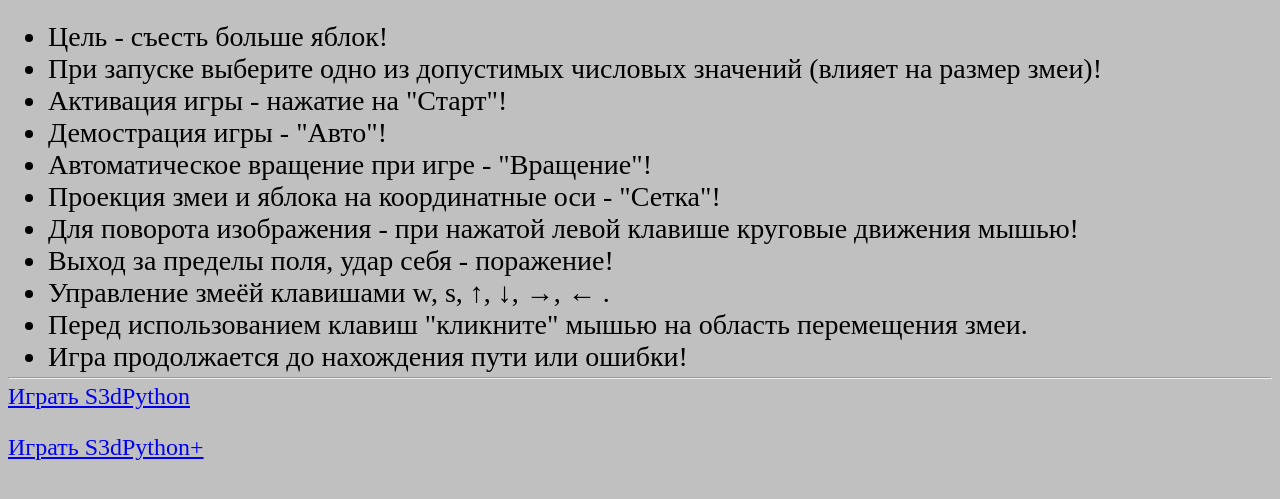
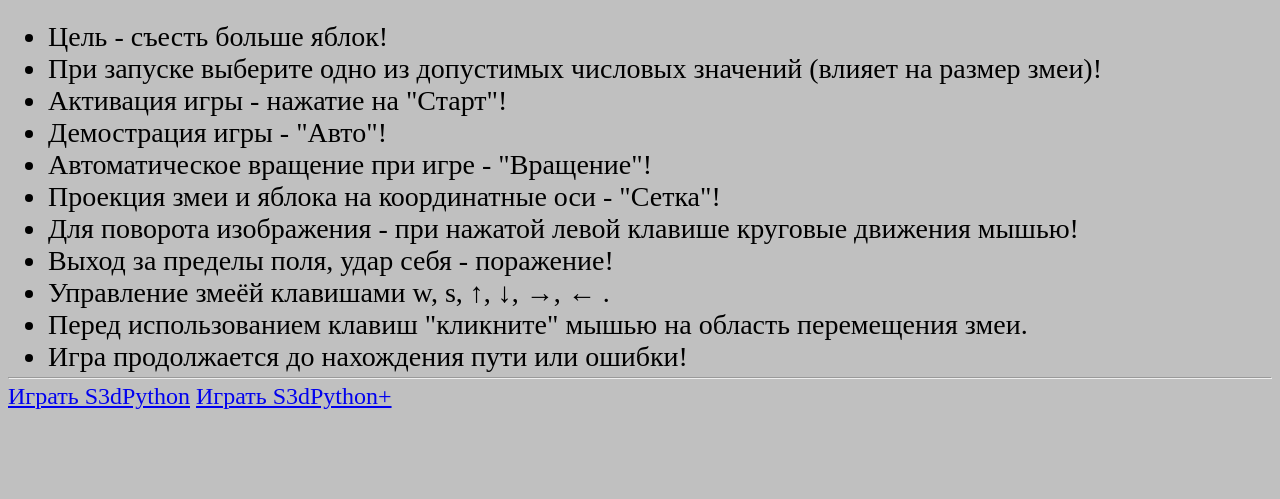
Before and after one commit to VladimirDVN/3dPython, a website: page index.html in a window 1280 px wide. Shown: the part 79-578 px from the top of the page. Drawn offline with nearby package versions, Linux system fonts and the light colour scheme.

Commit message:
Add files via upload

```diff
--- a/index.html
+++ b/index.html
@@ -48,8 +48,6 @@
 	<hr>
 	<p> <font size=5rem>
 		<a  href="index1.html" target="_blank" rel="opener" >Играть S3dPython</a>
-	</p>
-	<p> <font size=5rem>
 		<a  href="index2.html" target="_blank" rel="opener" >Играть S3dPython+</a>
 	</p>
   </body>
```
